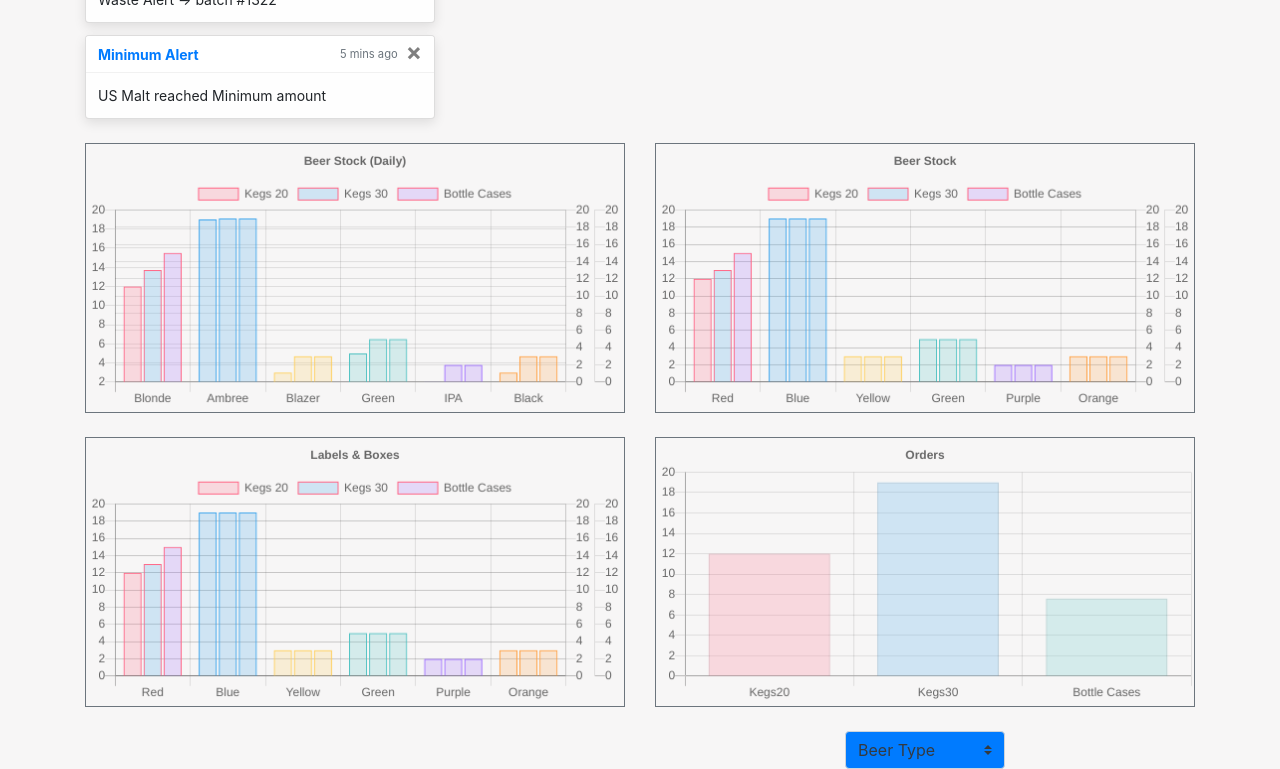
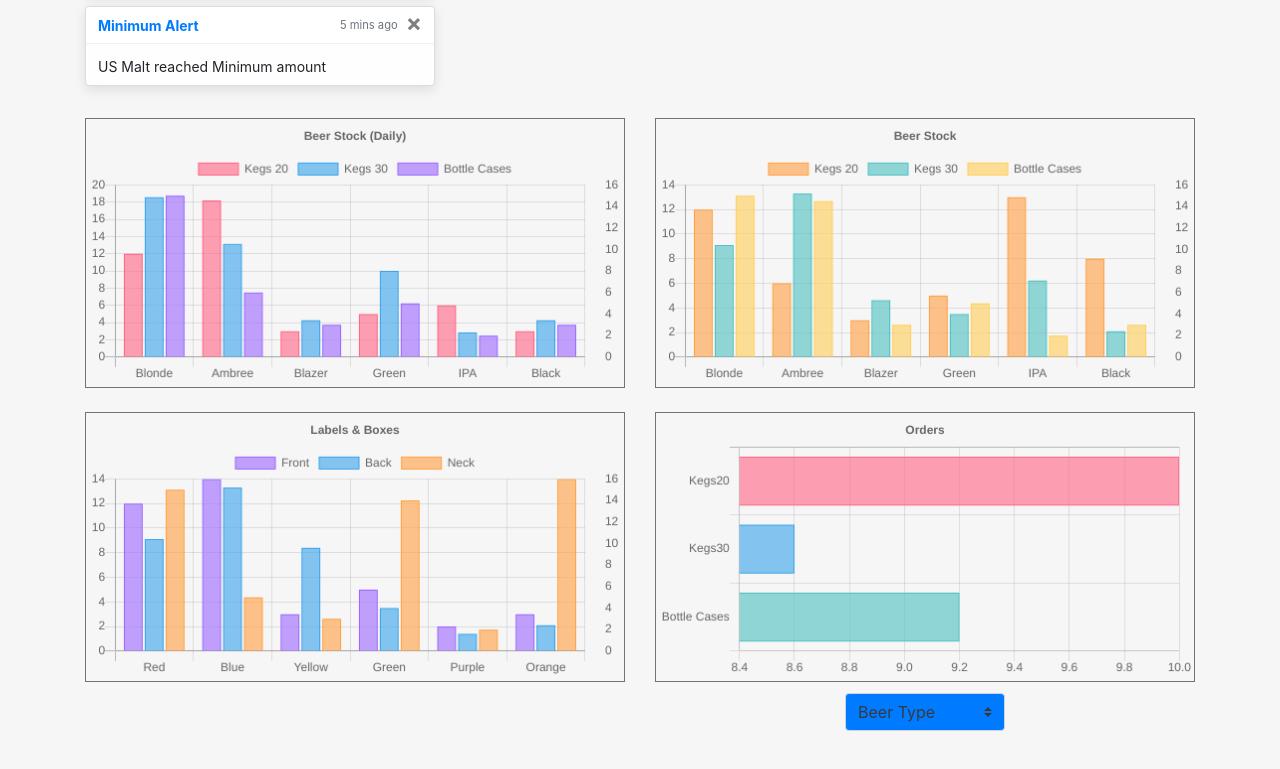
Before and after one commit to mindad/Pages, a plain HTML site: page Manager Dashboard.html in a window 1280 px wide. Shown: the part 180-949 px from the top of the page. After the commit the page ends 924 px from the top, so only its background shows below. Drawn offline with nearby package versions, Linux system fonts and the light colour scheme.

Commit message:
Update Manager Dashboard.html

```diff
--- a/Manager Dashboard.html
+++ b/Manager Dashboard.html
@@ -19,78 +19,77 @@
 
             let ctx_rightTop = document.getElementById('myChart').getContext('2d');
             let ctx_leftTop = document.getElementById('myChartSecond').getContext('2d');
-            let ctx_rightBottom = document.getElementById('myChartBottom').getContext('2d');
-            let ctx_leftBottom = document.getElementById('myChartSecondBottom').getContext('2d'); // horizontalBar
+            let ctx_rightBottom = document.getElementById('myChartBottom').getContext('2d'); // horizontalBar
+            let ctx_leftBottom = document.getElementById('myChartSecondBottom').getContext('2d');
 
-        var crt_rightTop = new Chart(ctx_rightTop, {
+        // Beer Stock (Daily)
+        var crt_leftTop = new Chart(ctx_rightTop, {
             type: 'bar',
             // data: feed Data Here
             data: {
                 labels: ['Blonde', 'Ambree', 'Blazer', 'Green', 'IPA', 'Black'],
                 datasets: [{
                     label: 'Kegs 20',
-                    data: [12, 19, 3, 5, 2, 3],
+                    data: [12, 18.2, 3, 5, 6, 3],
                     backgroundColor: [
-                        'rgba(255, 99, 132, 0.2)',
-                        'rgba(54, 162, 235, 0.2)',
-                        'rgba(255, 206, 86, 0.2)',
-                        'rgba(75, 192, 192, 0.2)',
-                        'rgba(153, 102, 255, 0.2)',
-                        'rgba(255, 159, 64, 0.2)'
+                        'rgba(255, 99, 132, 0.6)',
+                        'rgba(255, 99, 132, 0.6)',
+                        'rgba(255, 99, 132, 0.6)',
+                        'rgba(255, 99, 132, 0.6)',
+                        'rgba(255, 99, 132, 0.6)',
+                        'rgba(255, 99, 132, 0.6)'
                     ],
                     borderColor: [
                         'rgba(255, 99, 132, 1)',
-                        'rgba(54, 162, 235, 1)',
-                        'rgba(255, 206, 86, 1)',
-                        'rgba(75, 192, 192, 1)',
-                        'rgba(153, 102, 255, 1)',
-                        'rgba(255, 159, 64, 1)'
+                        'rgba(255, 99, 132, 1)',
+                        'rgba(255, 99, 132, 1)',
+                        'rgba(255, 99, 132, 1)',
+                        'rgba(255, 99, 132, 1)',
+                        'rgba(255, 99, 132, 1)'
                     ],
                     borderWidth: 1,
                     yAxisID: 'y-axis-1'
                 },
                 {
                     label: 'Kegs 30',
-                    data: [13, 19, 3, 5, 2, 3],
+                    data: [13, 9.2, 3, 7, 2, 3],
                     backgroundColor: [
-                        //'rgba(255, 99, 132, 0.2)',
-                        'rgba(54, 162, 235, 0.2)',
-                        'rgba(54, 162, 235, 0.2)',
-                        'rgba(255, 206, 86, 0.2)',
-                        'rgba(75, 192, 192, 0.2)',
-                        'rgba(153, 102, 255, 0.2)',
-                        'rgba(255, 159, 64, 0.2)'
+                        'rgba(54, 162, 235, 0.6)',
+                        'rgba(54, 162, 235, 0.6)',
+                        'rgba(54, 162, 235, 0.6)',
+                        'rgba(54, 162, 235, 0.6)',
+                        'rgba(54, 162, 235, 0.6)',
+                        'rgba(54, 162, 235, 0.6)'
                     ],
                     borderColor: [
-                        'rgba(255, 99, 132, 1)',
                         'rgba(54, 162, 235, 1)',
-                        'rgba(255, 206, 86, 1)',
-                        'rgba(75, 192, 192, 1)',
-                        'rgba(153, 102, 255, 1)',
-                        'rgba(255, 159, 64, 1)'
+                        'rgba(54, 162, 235, 1)',
+                        'rgba(54, 162, 235, 1)',
+                        'rgba(54, 162, 235, 1)',
+                        'rgba(54, 162, 235, 1)',
+                        'rgba(54, 162, 235, 1)'
                     ],
                     borderWidth: 1,
                     yAxisID: 'y-axis-2'
                 },
                 {
                     label: 'Bottle Cases',
-                    data: [15, 19, 3, 5, 2, 3],
+                    data: [15, 6, 3, 5, 2, 3],
                     backgroundColor: [
-                        //'rgba(255, 99, 132, 0.2)',
-                        'rgba(153, 102, 255, 0.2)',
-                        'rgba(54, 162, 235, 0.2)',
-                        'rgba(255, 206, 86, 0.2)',
-                        'rgba(75, 192, 192, 0.2)',
-                        'rgba(153, 102, 255, 0.2)',
-                        'rgba(255, 159, 64, 0.2)'
+                        'rgba(153, 102, 255, 0.6)',
+                        'rgba(153, 102, 255, 0.6)',
+                        'rgba(153, 102, 255, 0.6)',
+                        'rgba(153, 102, 255, 0.6)',
+                        'rgba(153, 102, 255, 0.6)',
+                        'rgba(153, 102, 255, 0.6)',
                     ],
                     borderColor: [
-                        'rgba(255, 99, 132, 1)',
-                        'rgba(54, 162, 235, 1)',
-                        'rgba(255, 206, 86, 1)',
-                        'rgba(75, 192, 192, 1)',
                         'rgba(153, 102, 255, 1)',
-                        'rgba(255, 159, 64, 1)'
+                        'rgba(153, 102, 255, 1)',
+                        'rgba(153, 102, 255, 1)',
+                        'rgba(153, 102, 255, 1)',
+                        'rgba(153, 102, 255, 1)',
+                        'rgba(153, 102, 255, 1)',
                     ],
                     borderWidth: 1,
                     yAxisID: 'y-axis-3'
@@ -109,25 +108,29 @@
                 },
                 scales: {
                     yAxes: [{
-                        // ticks: {
-                        //     beginAtZero: true
+                        ticks: {
+                            beginAtZero: true,
+                        },
+                        type: 'linear', // only linear but allow scale type registration. This allows extensions to exist solely for log scale for instance
+                        display: true,
+                        position: 'left',
+                        // gridLines : {
+                        //     display : false
                         // },
-                        // type: 'linear', // only linear but allow scale type registration. This allows extensions to exist solely for log scale for instance
-                        // // display: true,
-                        // position: 'left',
                         id: 'y-axis-1'
                     },
                     {
                         ticks: {
-                            beginAtZero: true
+                            beginAtZero: true,
+                            display: false // left / right axis
                         },
                         type: 'linear', // only linear but allow scale type registration. This allows extensions to exist solely for log scale for instance
-							display: true,
-							position: 'right',
-							id: 'y-axis-2',
-							gridLines: {
-								drawOnChartArea: false
-							}
+                        display: true,
+                        position: 'right',
+                        gridLines : {
+                            display : false  // the vertical lines inside the chart itself
+                        },
+                        id: 'y-axis-2',
                     },
                     {
                         ticks: {
@@ -136,82 +139,84 @@
                         type: 'linear', // only linear but allow scale type registration. This allows extensions to exist solely for log scale for instance
                         display: true,
                         position: 'right',
-                        id: 'y-axis-3'
+                        gridLines : {
+                            display : false // the vertical lines inside the chart itself
+                        },
+                        id: 'y-axis-3',
                     }
                     ]
                 }
             }
         });
 
-        var crt_leftTop = new Chart(ctx_leftTop, {
+        // Beer Stock
+        var crt_rightTop = new Chart(ctx_leftTop, {
             type: 'bar',
             // data: feed Data Here
             data: {
-                labels: ['Red', 'Blue', 'Yellow', 'Green', 'Purple', 'Orange'],
+                labels: ['Blonde', 'Ambree', 'Blazer', 'Green', 'IPA', 'Black'],
                 datasets: [{
                     label: 'Kegs 20',
-                    data: [12, 19, 3, 5, 2, 3],
+                    data: [12, 6, 3, 5, 13, 8],
                     backgroundColor: [
-                        'rgba(255, 99, 132, 0.2)',
-                        'rgba(54, 162, 235, 0.2)',
-                        'rgba(255, 206, 86, 0.2)',
-                        'rgba(75, 192, 192, 0.2)',
-                        'rgba(153, 102, 255, 0.2)',
-                        'rgba(255, 159, 64, 0.2)'
+                        'rgba(255, 159, 64, 0.6)',
+                        'rgba(255, 159, 64, 0.6)',
+                        'rgba(255, 159, 64, 0.6)',
+                        'rgba(255, 159, 64, 0.6)',
+                        'rgba(255, 159, 64, 0.6)',
+                        'rgba(255, 159, 64, 0.6)',
                     ],
                     borderColor: [
-                        'rgba(255, 99, 132, 1)',
-                        'rgba(54, 162, 235, 1)',
-                        'rgba(255, 206, 86, 1)',
-                        'rgba(75, 192, 192, 1)',
-                        'rgba(153, 102, 255, 1)',
-                        'rgba(255, 159, 64, 1)'
+                        'rgba(255, 159, 64, 1)',
+                        'rgba(255, 159, 64, 1)',
+                        'rgba(255, 159, 64, 1)',
+                        'rgba(255, 159, 64, 1)',
+                        'rgba(255, 159, 64, 1)',
+                        'rgba(255, 159, 64, 1)',
                     ],
                     borderWidth: 1,
                     yAxisID: 'y-axis-1'
                 },
                 {
                     label: 'Kegs 30',
-                    data: [13, 19, 3, 5, 2, 3],
+                    data: [13, 19, 6.6, 5, 8.9, 3],
                     backgroundColor: [
-                        //'rgba(255, 99, 132, 0.2)',
-                        'rgba(54, 162, 235, 0.2)',
-                        'rgba(54, 162, 235, 0.2)',
-                        'rgba(255, 206, 86, 0.2)',
-                        'rgba(75, 192, 192, 0.2)',
-                        'rgba(153, 102, 255, 0.2)',
-                        'rgba(255, 159, 64, 0.2)'
+                        'rgba(75, 192, 192, 0.6)',
+                        'rgba(75, 192, 192, 0.6)',
+                        'rgba(75, 192, 192, 0.6)',
+                        'rgba(75, 192, 192, 0.6)',
+                        'rgba(75, 192, 192, 0.6)',
+                        'rgba(75, 192, 192, 0.6)',
                     ],
                     borderColor: [
-                        'rgba(255, 99, 132, 1)',
-                        'rgba(54, 162, 235, 1)',
-                        'rgba(255, 206, 86, 1)',
                         'rgba(75, 192, 192, 1)',
-                        'rgba(153, 102, 255, 1)',
-                        'rgba(255, 159, 64, 1)'
+                        'rgba(75, 192, 192, 1)',
+                        'rgba(75, 192, 192, 1)',
+                        'rgba(75, 192, 192, 1)',
+                        'rgba(75, 192, 192, 1)',
+                        'rgba(75, 192, 192, 1)',
                     ],
                     borderWidth: 1,
                     yAxisID: 'y-axis-2'
                 },
                 {
                     label: 'Bottle Cases',
-                    data: [15, 19, 3, 5, 2, 3],
+                    data: [15, 14.5, 3, 5, 2, 3],
                     backgroundColor: [
-                        //'rgba(255, 99, 132, 0.2)',
-                        'rgba(153, 102, 255, 0.2)',
-                        'rgba(54, 162, 235, 0.2)',
-                        'rgba(255, 206, 86, 0.2)',
-                        'rgba(75, 192, 192, 0.2)',
-                        'rgba(153, 102, 255, 0.2)',
-                        'rgba(255, 159, 64, 0.2)'
+                    'rgba(255, 206, 86, 0.6)',
+                    'rgba(255, 206, 86, 0.6)',
+                    'rgba(255, 206, 86, 0.6)',
+                    'rgba(255, 206, 86, 0.6)',
+                    'rgba(255, 206, 86, 0.6)',
+                    'rgba(255, 206, 86, 0.6)',
                     ],
                     borderColor: [
-                        'rgba(255, 99, 132, 1)',
-                        'rgba(54, 162, 235, 1)',
                         'rgba(255, 206, 86, 1)',
-                        'rgba(75, 192, 192, 1)',
-                        'rgba(153, 102, 255, 1)',
-                        'rgba(255, 159, 64, 1)'
+                        'rgba(255, 206, 86, 1)',
+                        'rgba(255, 206, 86, 1)',
+                        'rgba(255, 206, 86, 1)',
+                        'rgba(255, 206, 86, 1)',
+                        'rgba(255, 206, 86, 1)',
                     ],
                     borderWidth: 1,
                     yAxisID: 'y-axis-3'
@@ -240,15 +245,16 @@
                     },
                     {
                         ticks: {
-                            beginAtZero: true
+                            beginAtZero: true,
+                            display: false // removes the axis bars from the left / right
                         },
                         type: 'linear', // only linear but allow scale type registration. This allows extensions to exist solely for log scale for instance
-							display: true,
-							position: 'right',
-							id: 'y-axis-2',
-							gridLines: {
-								drawOnChartArea: false
-							}
+                        display: true,
+                        position: 'right',
+                        id: 'y-axis-2',
+                        gridLines : {
+                            display : false  // the vertical lines inside the chart itself
+                        },
                     },
                     {
                         ticks: {
@@ -257,82 +263,84 @@
                         type: 'linear', // only linear but allow scale type registration. This allows extensions to exist solely for log scale for instance
                         display: true,
                         position: 'right',
-                        id: 'y-axis-3'
+                        id: 'y-axis-3',
+                        gridLines : {
+                            display : false  // the vertical lines inside the chart itself
+                        },
                     }
                     ]
                 }
             }
         });
 
+        // Labels & Boxes
         var crt_leftBottom = new Chart(ctx_rightBottom, {
             type: 'bar',
             // data: feed Data Here
             data: {
                 labels: ['Red', 'Blue', 'Yellow', 'Green', 'Purple', 'Orange'],
                 datasets: [{
-                    label: 'Kegs 20',
-                    data: [12, 19, 3, 5, 2, 3],
+                    label: 'Front',
+                    data: [12, 14, 3, 5, 2, 3],
                     backgroundColor: [
-                        'rgba(255, 99, 132, 0.2)',
-                        'rgba(54, 162, 235, 0.2)',
-                        'rgba(255, 206, 86, 0.2)',
-                        'rgba(75, 192, 192, 0.2)',
-                        'rgba(153, 102, 255, 0.2)',
-                        'rgba(255, 159, 64, 0.2)'
+                        'rgba(153, 102, 255, 0.6)',
+                        'rgba(153, 102, 255, 0.6)',
+                        'rgba(153, 102, 255, 0.6)',
+                        'rgba(153, 102, 255, 0.6)',
+                        'rgba(153, 102, 255, 0.6)',
+                        'rgba(153, 102, 255, 0.6)',
                     ],
                     borderColor: [
-                        'rgba(255, 99, 132, 1)',
-                        'rgba(54, 162, 235, 1)',
-                        'rgba(255, 206, 86, 1)',
-                        'rgba(75, 192, 192, 1)',
                         'rgba(153, 102, 255, 1)',
-                        'rgba(255, 159, 64, 1)'
+                        'rgba(153, 102, 255, 1)',
+                        'rgba(153, 102, 255, 1)',
+                        'rgba(153, 102, 255, 1)',
+                        'rgba(153, 102, 255, 1)',
+                        'rgba(153, 102, 255, 1)',
                     ],
                     borderWidth: 1,
                     yAxisID: 'y-axis-1'
                 },
                 {
-                    label: 'Kegs 30',
-                    data: [13, 19, 3, 5, 2, 3],
+                    label: 'Back',
+                    data: [13, 19, 12, 5, 2, 3],
                     backgroundColor: [
-                        //'rgba(255, 99, 132, 0.2)',
-                        'rgba(54, 162, 235, 0.2)',
-                        'rgba(54, 162, 235, 0.2)',
-                        'rgba(255, 206, 86, 0.2)',
-                        'rgba(75, 192, 192, 0.2)',
-                        'rgba(153, 102, 255, 0.2)',
-                        'rgba(255, 159, 64, 0.2)'
+                        'rgba(54, 162, 235, 0.6)',
+                        'rgba(54, 162, 235, 0.6)',
+                        'rgba(54, 162, 235, 0.6)',
+                        'rgba(54, 162, 235, 0.6)',
+                        'rgba(54, 162, 235, 0.6)',
+                        'rgba(54, 162, 235, 0.6)',
                     ],
                     borderColor: [
-                        'rgba(255, 99, 132, 1)',
                         'rgba(54, 162, 235, 1)',
-                        'rgba(255, 206, 86, 1)',
-                        'rgba(75, 192, 192, 1)',
-                        'rgba(153, 102, 255, 1)',
-                        'rgba(255, 159, 64, 1)'
+                        'rgba(54, 162, 235, 1)',
+                        'rgba(54, 162, 235, 1)',
+                        'rgba(54, 162, 235, 1)',
+                        'rgba(54, 162, 235, 1)',
+                        'rgba(54, 162, 235, 1)',
                     ],
                     borderWidth: 1,
                     yAxisID: 'y-axis-2'
                 },
                 {
-                    label: 'Bottle Cases',
-                    data: [15, 19, 3, 5, 2, 3],
+                    label: 'Neck',
+                    data: [15, 5, 3, 14, 2, 16],
                     backgroundColor: [
-                        //'rgba(255, 99, 132, 0.2)',
-                        'rgba(153, 102, 255, 0.2)',
-                        'rgba(54, 162, 235, 0.2)',
-                        'rgba(255, 206, 86, 0.2)',
-                        'rgba(75, 192, 192, 0.2)',
-                        'rgba(153, 102, 255, 0.2)',
-                        'rgba(255, 159, 64, 0.2)'
+                        'rgba(255, 159, 64, 0.6)',
+                        'rgba(255, 159, 64, 0.6)',
+                        'rgba(255, 159, 64, 0.6)',
+                        'rgba(255, 159, 64, 0.6)',
+                        'rgba(255, 159, 64, 0.6)',
+                        'rgba(255, 159, 64, 0.6)',
                     ],
                     borderColor: [
-                        'rgba(255, 99, 132, 1)',
-                        'rgba(54, 162, 235, 1)',
-                        'rgba(255, 206, 86, 1)',
-                        'rgba(75, 192, 192, 1)',
-                        'rgba(153, 102, 255, 1)',
-                        'rgba(255, 159, 64, 1)'
+                        'rgba(255, 159, 64, 1)',
+                        'rgba(255, 159, 64, 1)',
+                        'rgba(255, 159, 64, 1)',
+                        'rgba(255, 159, 64, 1)',
+                        'rgba(255, 159, 64, 1)',
+                        'rgba(255, 159, 64, 1)',
                     ],
                     borderWidth: 1,
                     yAxisID: 'y-axis-3'
@@ -361,15 +369,16 @@
                     },
                     {
                         ticks: {
-                            beginAtZero: true
+                            beginAtZero: true,
+                            display: false // left / right axis
                         },
                         type: 'linear', // only linear but allow scale type registration. This allows extensions to exist solely for log scale for instance
-							display: true,
-							position: 'right',
-							id: 'y-axis-2',
-							gridLines: {
-								drawOnChartArea: false
-							}
+                        display: true,
+                        position: 'right',
+                        id: 'y-axis-2',
+						gridLines : {
+                            display : false  // the vertical lines inside the chart itself
+                        },
                     },
                     {
                         ticks: {
@@ -378,30 +387,33 @@
                         type: 'linear', // only linear but allow scale type registration. This allows extensions to exist solely for log scale for instance
                         display: true,
                         position: 'right',
-                        id: 'y-axis-3'
+                        id: 'y-axis-3',
+                        gridLines : {
+                            display : false  // the vertical lines inside the chart itself
+                        },
                     }
                     ]
                 }
             }
         });
 
-
+        // Orders
         var crt_rightBottom = new Chart(ctx_leftBottom, { // orders
-            type: 'bar',
+            type: 'horizontalBar',
             data: {
         labels: ['Kegs20', 'Kegs30', 'Bottle Cases'],
         datasets: [{
-            data: [12, 19, 7.6],
+            data: [10, 8.6, 9.2],
             backgroundColor: [
-                'rgba(255, 99, 132, 0.2)',
-                'rgba(54, 162, 235, 0.2)',
-                'rgba(75, 192, 192, 0.2)'
+                'rgba(255, 99, 132, 0.6)',
+                'rgba(54, 162, 235, 0.6)',
+                'rgba(75, 192, 192, 0.6)'
             ],
-            // borderColor: [
-            //     'rgba(255, 99, 132, 1)',
-            //     'rgba(54, 162, 235, 1)',
-            //     'rgba(75, 192, 192, 1)'
-            // ],
+            borderColor: [
+                'rgba(255, 99, 132, 1)',
+                'rgba(54, 162, 235, 1)',
+                'rgba(75, 192, 192, 1)'
+            ],
             borderWidth: 1
         }]
     },
@@ -441,6 +453,22 @@
     <style>
     body{
         background-color: #f7f6f6;
+        padding-bottom: 1%;
+    }
+    h4{
+        padding-bottom: 5%;
+    }
+    .navbar{
+        height: 70px;
+    }
+    #selectRow{
+        padding-top: 2%;
+    }
+    #headerRow{
+        height: 180px;
+    }
+    .toast{
+        height: 80px;
     }
     </style>
 
@@ -492,7 +520,7 @@
 
     <div class="container">
         <!-- toast Div -->
-        <div class="row">
+        <div class="row" id="headerRow">
             <div class="col-4" id="toastdiv">
                 <!-- <div class="alert alert-secondary" role="alert">This is a secondary alert—check it out!</div>
                 <div class="alert alert-danger" role="alert">This is a danger alert—check it out!</div>
@@ -554,8 +582,8 @@
                 <canvas id="myChartBottom" class="border border-secondary"></canvas>
             </div>
             <div class="col-6">
-                <canvas id="myChartSecondBottom" class="border border-secondary"></canvas><br>
-                <div class="row">
+                <canvas id="myChartSecondBottom" class="border border-secondary"></canvas>
+                <div class="row" id="selectRow">
                     <div class="col-4"></div>
                     <div class="col-4">
                         <select class="custom-select bg-primary text-dark">
@@ -568,7 +596,6 @@
                     <div class="col-4"></div>
                 </div>
 
-
             </div>
         </div>
 
```
